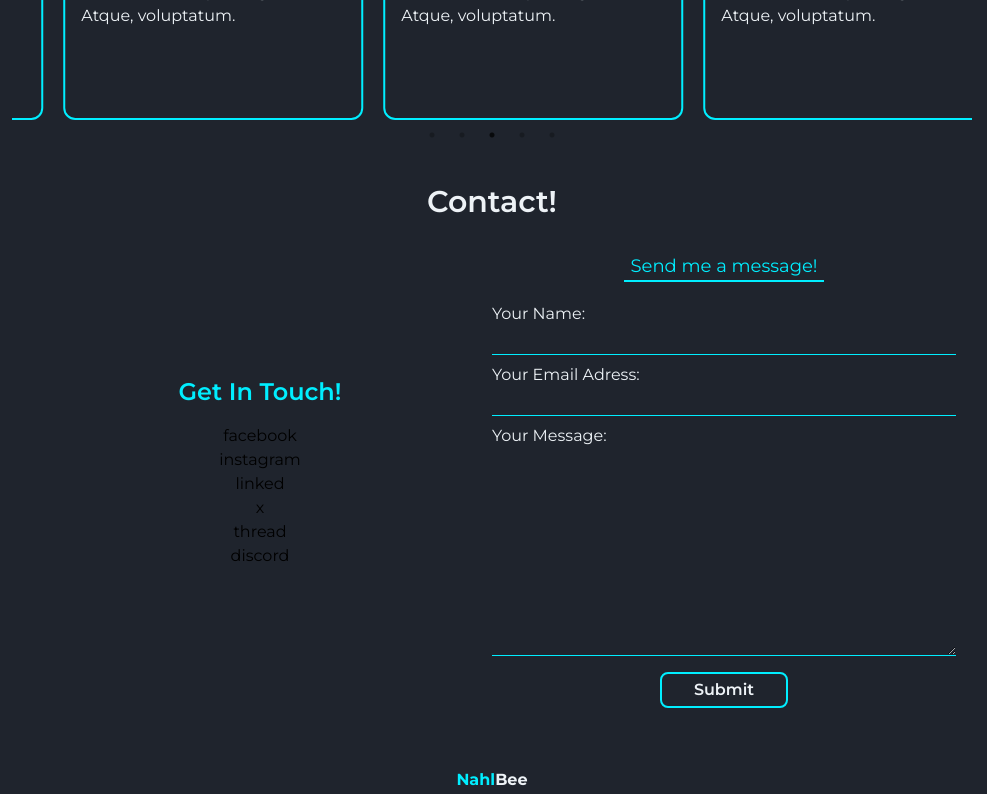
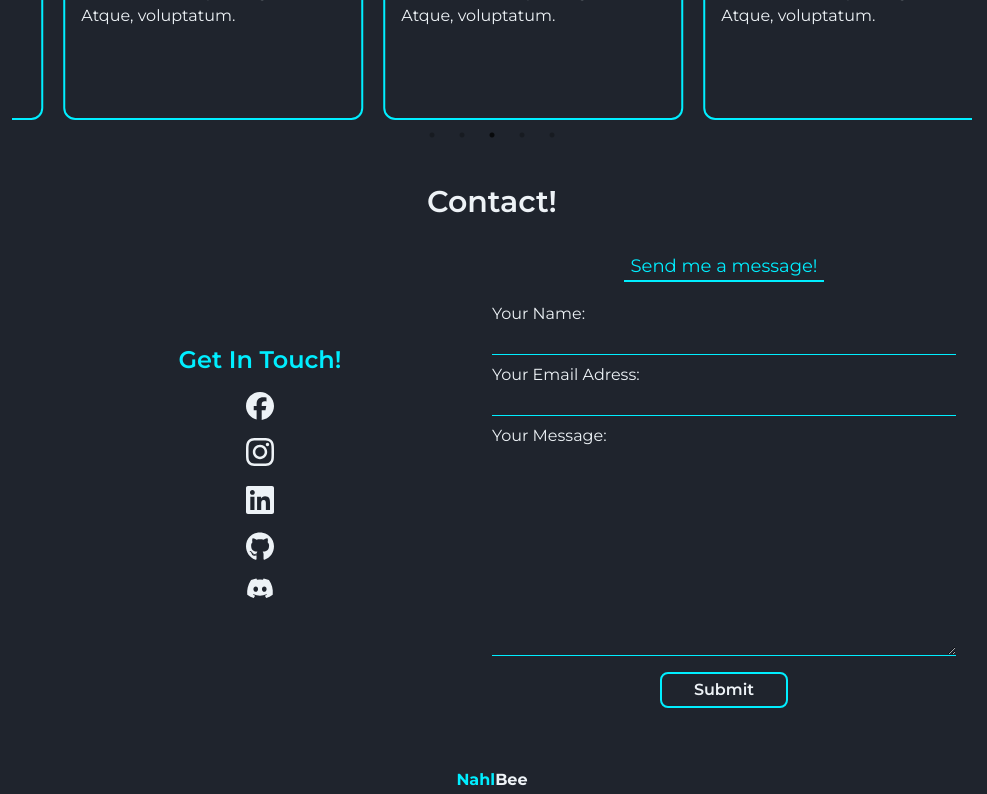
Before and after one commit to NahlBee97/nahalil_porto_next, a Next.js app: page / in a window 1280 px wide. Shown: the part 3532-4326 px from the top of the page, without its empty margins (148-1135 px from the left). Built offline with nearby package versions, Linux system fonts and the light colour scheme.

Commit message:
edited contact section

```diff
--- a/src/app/portfolio/[slug]/page.tsx
+++ b/src/app/portfolio/[slug]/page.tsx
@@ -19,28 +19,30 @@ const projects: IProjectDetail[] = [
     }
 ];
 
-export default async function Detail({ params }: { params: { slug: string } }) {
+export default function Detail({ params }: { params: { slug: string } }) {
   const [project, setProject] = useState<IProjectDetail | undefined>(undefined);
 
-    async function getProject() {
+  async function fetchUser() {
     try {
       const param = await params;
-            const project = projects.find((p) => p.name === param.slug);
+      const project = projects.find((project) => project.name === param.slug);
+
       setProject(project);
-        } catch (err) {
-            console.log(err);
+    } catch (Err) {
+      console.log(Err);
     }
-    };
-
+  }
   useEffect(() => {
-        getProject();
+    fetchUser();
   }, []);
 
   return (
     <div className="max-w-4xl mx-auto p-6 bg-white shadow-md rounded-lg">
       {project ? (
         <div>
-                    <h1 className="text-3xl font-bold mb-4 text-indigo-600">{project.name}</h1>
+          <h1 className="text-3xl font-bold mb-4 text-indigo-600">
+            {project.name}
+          </h1>
           <div className="mb-6">
             <h2 className="text-xl font-semibold mb-2">Situation</h2>
             <p className="text-gray-700 mb-4">{project.situation}</p>
@@ -62,5 +64,5 @@ export default async function Detail({ params }: { params: { slug: string } }) {
         <p className="text-center text-gray-500">Loading...</p>
       )}
     </div>
-    )
+  );
 }
--- a/src/pages/contact/index.tsx
+++ b/src/pages/contact/index.tsx
@@ -15,19 +15,50 @@ export default function Contact() {
             <p className="text-mycolor1 text-2xl font-semibold mb-4">
               Get In Touch!
             </p>
-            <p>facebook</p>
-            <p>instagram</p>
-            <p>linked</p>
-            <p>x</p>
-            <p>thread</p>
-            <p>discord</p>
+            <svg
+              className="fill-mycolor2 w-7"
+              xmlns="http://www.w3.org/2000/svg"
+              viewBox="0 0 512 512"
+            >
+              <path d="M512 256C512 114.6 397.4 0 256 0S0 114.6 0 256C0 376 82.7 476.8 194.2 504.5V334.2H141.4V256h52.8V222.3c0-87.1 39.4-127.5 125-127.5c16.2 0 44.2 3.2 55.7 6.4V172c-6-.6-16.5-1-29.6-1c-42 0-58.2 15.9-58.2 57.2V256h83.6l-14.4 78.2H287V510.1C413.8 494.8 512 386.9 512 256h0z" />
+            </svg>
+            <svg
+              className="fill-mycolor2 w-7 mt-4"
+              xmlns="http://www.w3.org/2000/svg"
+              viewBox="0 0 448 512"
+            >
+              <path d="M224.1 141c-63.6 0-114.9 51.3-114.9 114.9s51.3 114.9 114.9 114.9S339 319.5 339 255.9 287.7 141 224.1 141zm0 189.6c-41.1 0-74.7-33.5-74.7-74.7s33.5-74.7 74.7-74.7 74.7 33.5 74.7 74.7-33.6 74.7-74.7 74.7zm146.4-194.3c0 14.9-12 26.8-26.8 26.8-14.9 0-26.8-12-26.8-26.8s12-26.8 26.8-26.8 26.8 12 26.8 26.8zm76.1 27.2c-1.7-35.9-9.9-67.7-36.2-93.9-26.2-26.2-58-34.4-93.9-36.2-37-2.1-147.9-2.1-184.9 0-35.8 1.7-67.6 9.9-93.9 36.1s-34.4 58-36.2 93.9c-2.1 37-2.1 147.9 0 184.9 1.7 35.9 9.9 67.7 36.2 93.9s58 34.4 93.9 36.2c37 2.1 147.9 2.1 184.9 0 35.9-1.7 67.7-9.9 93.9-36.2 26.2-26.2 34.4-58 36.2-93.9 2.1-37 2.1-147.8 0-184.8zM398.8 388c-7.8 19.6-22.9 34.7-42.6 42.6-29.5 11.7-99.5 9-132.1 9s-102.7 2.6-132.1-9c-19.6-7.8-34.7-22.9-42.6-42.6-11.7-29.5-9-99.5-9-132.1s-2.6-102.7 9-132.1c7.8-19.6 22.9-34.7 42.6-42.6 29.5-11.7 99.5-9 132.1-9s102.7-2.6 132.1 9c19.6 7.8 34.7 22.9 42.6 42.6 11.7 29.5 9 99.5 9 132.1s2.7 102.7-9 132.1z" />
+            </svg>
+            <svg
+              className="fill-mycolor2 w-7 mt-4"
+              xmlns="http://www.w3.org/2000/svg"
+              viewBox="0 0 448 512"
+            >
+              <path d="M416 32H31.9C14.3 32 0 46.5 0 64.3v383.4C0 465.5 14.3 480 31.9 480H416c17.6 0 32-14.5 32-32.3V64.3c0-17.8-14.4-32.3-32-32.3zM135.4 416H69V202.2h66.5V416zm-33.2-243c-21.3 0-38.5-17.3-38.5-38.5S80.9 96 102.2 96c21.2 0 38.5 17.3 38.5 38.5 0 21.3-17.2 38.5-38.5 38.5zm282.1 243h-66.4V312c0-24.8-.5-56.7-34.5-56.7-34.6 0-39.9 27-39.9 54.9V416h-66.4V202.2h63.7v29.2h.9c8.9-16.8 30.6-34.5 62.9-34.5 67.2 0 79.7 44.3 79.7 101.9V416z" />
+            </svg>
+            <svg
+              className="fill-mycolor2 w-7 mt-4"
+              xmlns="http://www.w3.org/2000/svg"
+              viewBox="0 0 496 512"
+            >
+              <path d="M165.9 397.4c0 2-2.3 3.6-5.2 3.6-3.3 .3-5.6-1.3-5.6-3.6 0-2 2.3-3.6 5.2-3.6 3-.3 5.6 1.3 5.6 3.6zm-31.1-4.5c-.7 2 1.3 4.3 4.3 4.9 2.6 1 5.6 0 6.2-2s-1.3-4.3-4.3-5.2c-2.6-.7-5.5 .3-6.2 2.3zm44.2-1.7c-2.9 .7-4.9 2.6-4.6 4.9 .3 2 2.9 3.3 5.9 2.6 2.9-.7 4.9-2.6 4.6-4.6-.3-1.9-3-3.2-5.9-2.9zM244.8 8C106.1 8 0 113.3 0 252c0 110.9 69.8 205.8 169.5 239.2 12.8 2.3 17.3-5.6 17.3-12.1 0-6.2-.3-40.4-.3-61.4 0 0-70 15-84.7-29.8 0 0-11.4-29.1-27.8-36.6 0 0-22.9-15.7 1.6-15.4 0 0 24.9 2 38.6 25.8 21.9 38.6 58.6 27.5 72.9 20.9 2.3-16 8.8-27.1 16-33.7-55.9-6.2-112.3-14.3-112.3-110.5 0-27.5 7.6-41.3 23.6-58.9-2.6-6.5-11.1-33.3 2.6-67.9 20.9-6.5 69 27 69 27 20-5.6 41.5-8.5 62.8-8.5s42.8 2.9 62.8 8.5c0 0 48.1-33.6 69-27 13.7 34.7 5.2 61.4 2.6 67.9 16 17.7 25.8 31.5 25.8 58.9 0 96.5-58.9 104.2-114.8 110.5 9.2 7.9 17 22.9 17 46.4 0 33.7-.3 75.4-.3 83.6 0 6.5 4.6 14.4 17.3 12.1C428.2 457.8 496 362.9 496 252 496 113.3 383.5 8 244.8 8zM97.2 352.9c-1.3 1-1 3.3 .7 5.2 1.6 1.6 3.9 2.3 5.2 1 1.3-1 1-3.3-.7-5.2-1.6-1.6-3.9-2.3-5.2-1zm-10.8-8.1c-.7 1.3 .3 2.9 2.3 3.9 1.6 1 3.6 .7 4.3-.7 .7-1.3-.3-2.9-2.3-3.9-2-.6-3.6-.3-4.3 .7zm32.4 35.6c-1.6 1.3-1 4.3 1.3 6.2 2.3 2.3 5.2 2.6 6.5 1 1.3-1.3 .7-4.3-1.3-6.2-2.2-2.3-5.2-2.6-6.5-1zm-11.4-14.7c-1.6 1-1.6 3.6 0 5.9 1.6 2.3 4.3 3.3 5.6 2.3 1.6-1.3 1.6-3.9 0-6.2-1.4-2.3-4-3.3-5.6-2z" />
+            </svg>
+            <svg
+              className="fill-mycolor2 w-7 mt-4"
+              xmlns="http://www.w3.org/2000/svg"
+              viewBox="0 0 640 512"
+            >
+              <path d="M524.5 69.8a1.5 1.5 0 0 0 -.8-.7A485.1 485.1 0 0 0 404.1 32a1.8 1.8 0 0 0 -1.9 .9 337.5 337.5 0 0 0 -14.9 30.6 447.8 447.8 0 0 0 -134.4 0 309.5 309.5 0 0 0 -15.1-30.6 1.9 1.9 0 0 0 -1.9-.9A483.7 483.7 0 0 0 116.1 69.1a1.7 1.7 0 0 0 -.8 .7C39.1 183.7 18.2 294.7 28.4 404.4a2 2 0 0 0 .8 1.4A487.7 487.7 0 0 0 176 479.9a1.9 1.9 0 0 0 2.1-.7A348.2 348.2 0 0 0 208.1 430.4a1.9 1.9 0 0 0 -1-2.6 321.2 321.2 0 0 1 -45.9-21.9 1.9 1.9 0 0 1 -.2-3.1c3.1-2.3 6.2-4.7 9.1-7.1a1.8 1.8 0 0 1 1.9-.3c96.2 43.9 200.4 43.9 295.5 0a1.8 1.8 0 0 1 1.9 .2c2.9 2.4 6 4.9 9.1 7.2a1.9 1.9 0 0 1 -.2 3.1 301.4 301.4 0 0 1 -45.9 21.8 1.9 1.9 0 0 0 -1 2.6 391.1 391.1 0 0 0 30 48.8 1.9 1.9 0 0 0 2.1 .7A486 486 0 0 0 610.7 405.7a1.9 1.9 0 0 0 .8-1.4C623.7 277.6 590.9 167.5 524.5 69.8zM222.5 337.6c-29 0-52.8-26.6-52.8-59.2S193.1 219.1 222.5 219.1c29.7 0 53.3 26.8 52.8 59.2C275.3 311 251.9 337.6 222.5 337.6zm195.4 0c-29 0-52.8-26.6-52.8-59.2S388.4 219.1 417.9 219.1c29.7 0 53.3 26.8 52.8 59.2C470.7 311 447.5 337.6 417.9 337.6z" />
+            </svg>
           </div>
           <Form
             className="text-sm flex flex-col mt-4 w-full gap-2"
             action="https://api.web3forms.com/submit"
             formMethod="POST"
           >
-            <p className="self-center text-lg text-mycolor1 text-center border-b-2 border-b-mycolor1 mb-3 w-[200px]">Send me a message!</p>
+            <p className="self-center text-lg text-mycolor1 text-center border-b-2 border-b-mycolor1 mb-3 w-[200px]">
+              Send me a message!
+            </p>
             <input
               type="hidden"
               name="access_key"
--- a/src/pages/porto/index.tsx
+++ b/src/pages/porto/index.tsx
@@ -1,4 +1,6 @@
 "use client"
+
+import Link from "next/link";
 
 import Slider from "react-slick";
 import "slick-carousel/slick/slick.css";
@@ -53,7 +55,7 @@ export default function Portofolio() {
 
 
     return (
-      <div id="portofolio" className="bg-mycolor4 py-8">
+      <div id="portfolio" className="bg-mycolor4 py-8">
         <h2 className="text-3xl text-center font-bold text-mycolor2 mb-8">My Works</h2>
         <div className="w-3/4 m-auto">
           <div className="mt-5">
@@ -66,7 +68,7 @@ export default function Portofolio() {
                 <div className="flex flex-col justify-center items-center gap-4 p-4">
                   <p className="text-xl text-mycolor1 font-semibold">{project.name}</p>
                   <p className="text-base text-mycolor2 text-justify">{project.desc}</p>
-                  <button onClick={(): void => {router.push(`/portfolio/${project.name}`)}} className="bg-mycolor1 text-mycolor4 text-base font-semibold px-4 py-1 rounded-lg mt-2">Read More</button>
+                  <Link href={`/portfolio/${project.name}`} className="bg-mycolor1 text-mycolor4 text-base font-semibold px-4 py-1 rounded-lg mt-2">Read More</Link>
                 </div>
               </div>
             ))}
```
Also changed, not shown: public/email.svg (deleted). Lines whose indentation alone changed are shown as unchanged.
